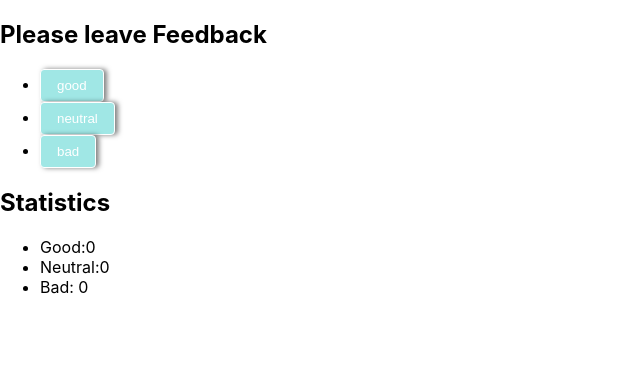
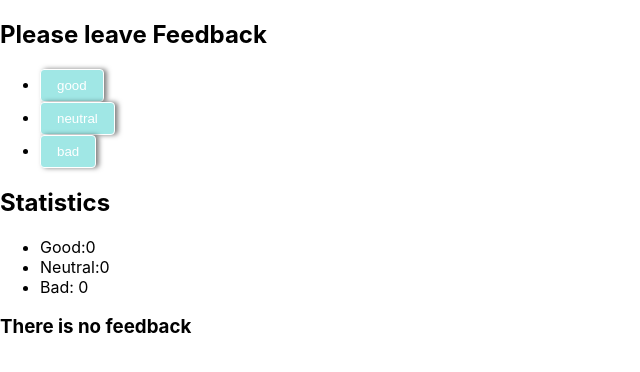
Before and after one commit to Olena-Milham/goit-react-hw-02-feedback, a React (Create React App) app: page / in a window 1280 px wide. Shown: the top 372 px of the page, without its empty margins (0-640 px from the left). Built offline with nearby package versions, Linux system fonts and the light colour scheme.

Commit message:
add feedback

```diff
--- a/src/App.jsx
+++ b/src/App.jsx
@@ -11,36 +11,47 @@ class App extends Component{
     bad: 0
   }
 
-  handleOnLeaveFeedback =(option)=>{
+
+  handleLeaveFeedback =(option)=>{
     this.setState(prevState => {
       return {[option]:prevState[option] +1};
     })
   }
 
 
+  countTotalFeedback = () => {
+    const  { good, neutral, bad } = this.state;
+    return good + neutral + bad;
+  };
+
+
+  countPositiveFeedbackPercentage=()=>{
+ const total=this.countTotalFeedback();
+ const {good}=this.state;
+ const positiveFeedback=total !== 0 ? Math.round((good * 100) / total) : 0;
+  return positiveFeedback
+}
 
 
 render (){
   const { good, neutral, bad } = this.state;
+  const total = this.countTotalFeedback();
+  const percentage=this.countPositiveFeedbackPercentage()
   return (
     <>
-    <FeedbackOptions options={Object.keys(this.state)} onLeaveFeedback={this.handleOnLeaveFeedback}/>
+    <FeedbackOptions options={Object.keys(this.state)} onLeaveFeedback={this.handleLeaveFeedback}/>
+
+
     <Statistics
     good={good}
     neutral={neutral}
-    bad={bad}/>
+    bad={bad}
+    total={total}
+    positivePercentage={percentage}
+    />
     </>
-
-    //
-    //   <div>
-    //     <p> Total Feedback amount </p>
-    //     <p> Positive Feedback Percentage </p>
-    //   </div>
-
-
-  )
+  );
 }
-
 };
 
 export default App;
@@ -60,3 +71,27 @@ export default App;
 //     return {[option]:prevState[option] +1};
 //   })
 // }
+
+// countTotalFeedback = () => {
+//   //   console.log(this.state.good);
+//   const {
+//     state: { good, neutral, bad },
+//   } = this;
+
+//   return good + neutral + bad;
+// };
+
+  // countTotalFeedback=()=>{
+  //   // console.log(this.state.good);
+  //   let total = Object.values(this.state).reduce((acc, value) => {
+  //     return acc + value;
+  //   }, 0);
+  //   return total;
+  // }
+
+  // countPositiveFeedbackPercentage=()=>{
+  //   let positivePercentage = 0;
+
+  //   positivePercentage = `${Math.round(this.state.good*100/this.countTotalFeedback())}%`;
+  //   return positivePercentage
+  // }
--- a/src/components/Notification/Notification.jsx
+++ b/src/components/Notification/Notification.jsx
@@ -0,0 +1,4 @@
+
+export const Notification=({message})=>(
+    <h3>{message}</h3>
+);
--- /dev/null
+++ b/src/components/Statistics/Feedback.jsx
@@ -0,0 +1,7 @@
+
+export const Feedback=({ total, positivePercentage})=>(
+    <>
+    <p > Total Feedback amount: {total} </p>
+<p> Positive Feedback Percentage: {positivePercentage} % </p>
+</>
+);
--- a/src/components/Statistics/Statistics.jsx
+++ b/src/components/Statistics/Statistics.jsx
@@ -1,7 +1,9 @@
 import PropTypes from 'prop-types';
 import { Box } from "components/UI/Box";
+import { Notification } from 'components/Notification/Notification';
+import { Feedback } from './Feedback';
 
-export const Statistics = ( {good, neutral, bad})=>(
+export const Statistics = ( {good, neutral, bad, total, positivePercentage})=>(
     <Box as='section'>
      <h2> Statistics </h2>
 
@@ -11,6 +13,11 @@ export const Statistics = ( {good, neutral, bad})=>(
       <li> Bad: {bad} </li>
      </Box>
 
+        {total ===0 ? (<Notification message="There is no feedback" />) :
+       (
+       <Feedback total={total}  positivePercentage={positivePercentage}/>)
+        }
+
      </Box>
 );
 
```
